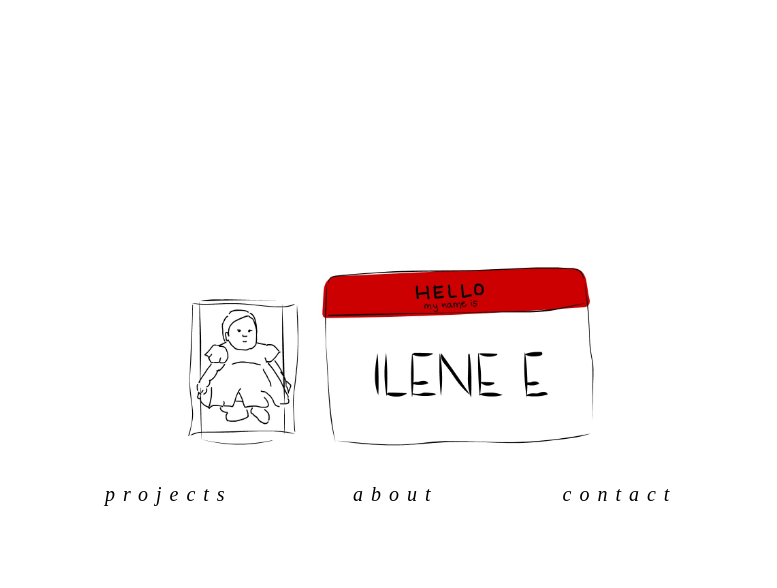
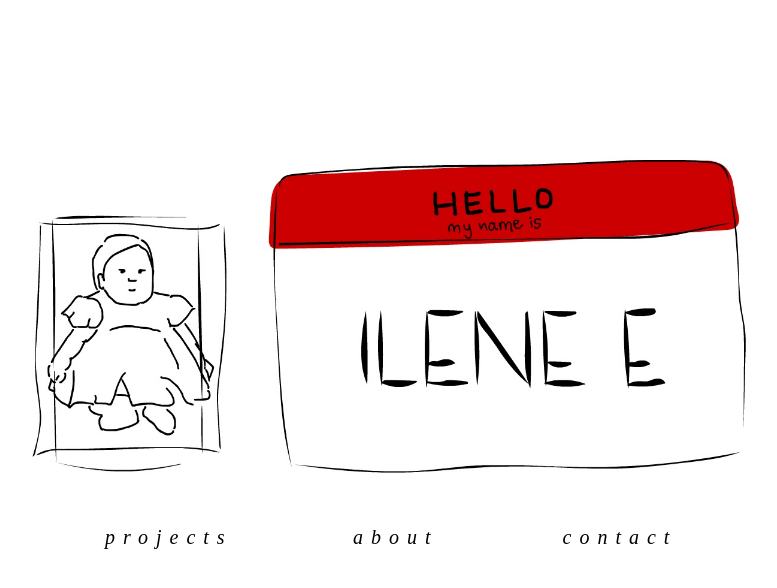
Before and after one commit to ilene1129/ilene1129.github.io, a plain HTML site: page index.html in a window 1280 px wide. Shown: the whole page, without its empty margins (247-1024 px from the left). Drawn offline with nearby package versions, Linux system fonts and the light colour scheme.

Commit message:
Update centering

```diff
--- a/index.html
+++ b/index.html
@@ -13,14 +13,12 @@
 
   </head>
   <body>
-
     <!-- <h1>Hello, world!</h1> -->
     <div class="container-centered">
-    <div class="nametag">
-        <img src="website-header.jpg" class="full-width" alt="Nametag">
-    </div>
-
-    <div class="container">
+      <div class="container">
+        <div class="row">
+          <img src="website-header.jpg" class="nametag" alt="Nametag">
+        </div>
         <div class="row">
           <div class="col-sm">
           </div>
@@ -36,7 +34,7 @@
           <div class="col-sm">
           </div>
         </div>
-    </div>
+      </div>
     </div>
 
     <!-- Optional JavaScript -->
--- a/style.css
+++ b/style.css
@@ -18,10 +18,12 @@ small {
 }
 
 .container-centered {
-    position: fixed;
+    display: flex;
+    justify-content: center;
+    padding-top: 10%;
+    /* position: fixed;
     top: 50%;
-    /* bring your own prefixes */
-    transform: translate(0%, -55%);
+    transform: translate(0%, -55%); */
 }
 
 .full-width {
@@ -29,6 +31,14 @@ small {
     left: 25%;
     /* transform: translate(-50%, 0%); */
     max-width: 50%;
+    width: auto\9;
+    height: auto;
+}
+
+.nametag {
+    position: relative;
+    /* transform: translate(-50%, 0%); */
+    max-width: 100%;
     width: auto\9;
     height: auto;
 }
```
